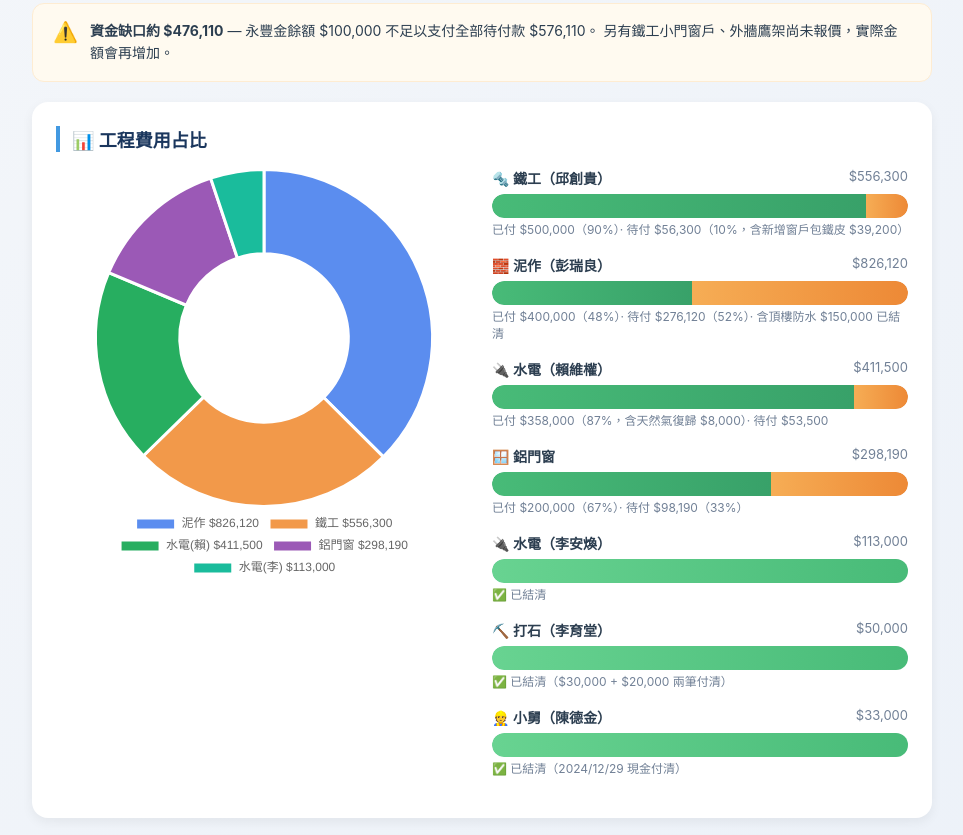
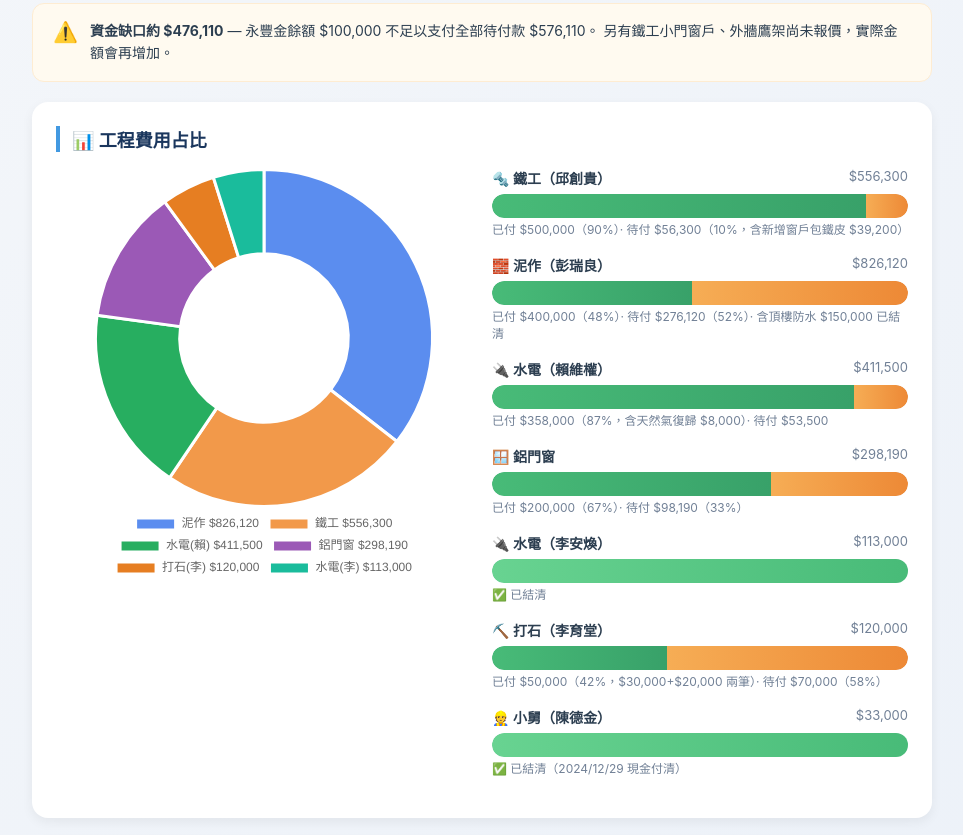
Before and after one commit to jackytslin8/zhengzhan-road-renovation, a plain HTML site: page index.html in a window 1280 px wide. Shown: the part 565-1400 px from the top of the page, without its empty margins (158-1121 px from the left). Drawn offline with nearby package versions, Linux system fonts and the light colour scheme.

Commit message:
打石工資納入統計：進度條/長條圖/圓餅圖 待付7萬

```diff
--- a/index.html
+++ b/index.html
@@ -245,9 +245,9 @@
           <div class="pct">✅ 已結清</div>
         </div>
         <div class="progress-item">
-          <div class="top"><span class="name">⛏️ 打石（李育堂）</span><span class="amt">$50,000</span></div>
-          <div class="bar-bg"><div class="bar-paid bar-done" style="width:100%"></div></div>
-          <div class="pct">✅ 已結清（$30,000 + $20,000 兩筆付清）</div>
+          <div class="top"><span class="name">⛏️ 打石（李育堂）</span><span class="amt">$120,000</span></div>
+          <div class="bar-bg"><div class="bar-paid" style="width:42%"></div><div class="bar-pending" style="width:58%"></div></div>
+          <div class="pct">已付 $50,000（42%，$30,000+$20,000 兩筆）· 待付 $70,000（58%）</div>
         </div>
         <div class="progress-item">
           <div class="top"><span class="name">👷 小舅（陳德金）</span><span class="amt">$33,000</span></div>
@@ -656,10 +656,10 @@ function toggleDetails(id) {
 new Chart(document.getElementById('chartPie'), {
   type: 'doughnut',
   data: {
-    labels: ['泥作 $826,120', '鐵工 $556,300', '水電(賴) $411,500', '鋁門窗 $298,190', '水電(李) $113,000'],
+    labels: ['泥作 $826,120', '鐵工 $556,300', '水電(賴) $411,500', '鋁門窗 $298,190', '打石(李) $120,000', '水電(李) $113,000'],
     datasets: [{
-      data: [826120, 556300, 411500, 298190, 113000],
-      backgroundColor: ['#5b8def', '#f2994a', '#27ae60', '#9b59b6', '#1abc9c'],
+      data: [826120, 556300, 411500, 298190, 120000, 113000],
+      backgroundColor: ['#5b8def', '#f2994a', '#27ae60', '#9b59b6', '#e67e22', '#1abc9c'],
       borderWidth: 3, borderColor: '#fff', hoverOffset: 8
     }]
   },
@@ -687,7 +687,7 @@ new Chart(document.getElementById('chartBar'), {
     labels: ['泥作\n(彭瑞良)', '鐵工\n(邱創貴)', '水電\n(賴維權)', '鋁門窗', '水電\n(李安煥)', '打石\n(李育堂)', '小舅\n(陳德金)'],
     datasets: [
       { label: '已付款', data: [400000, 500000, 350000, 200000, 113000, 50000, 33000], backgroundColor: '#48bb78', borderRadius: 6 },
-      { label: '待付款', data: [276120, 56300, 53500, 98190, 0, 0, 0], backgroundColor: '#f6ad55', borderRadius: 6 }
+      { label: '待付款', data: [276120, 56300, 53500, 98190, 0, 70000, 0], backgroundColor: '#f6ad55', borderRadius: 6 }
     ]
   },
   options: {
```
